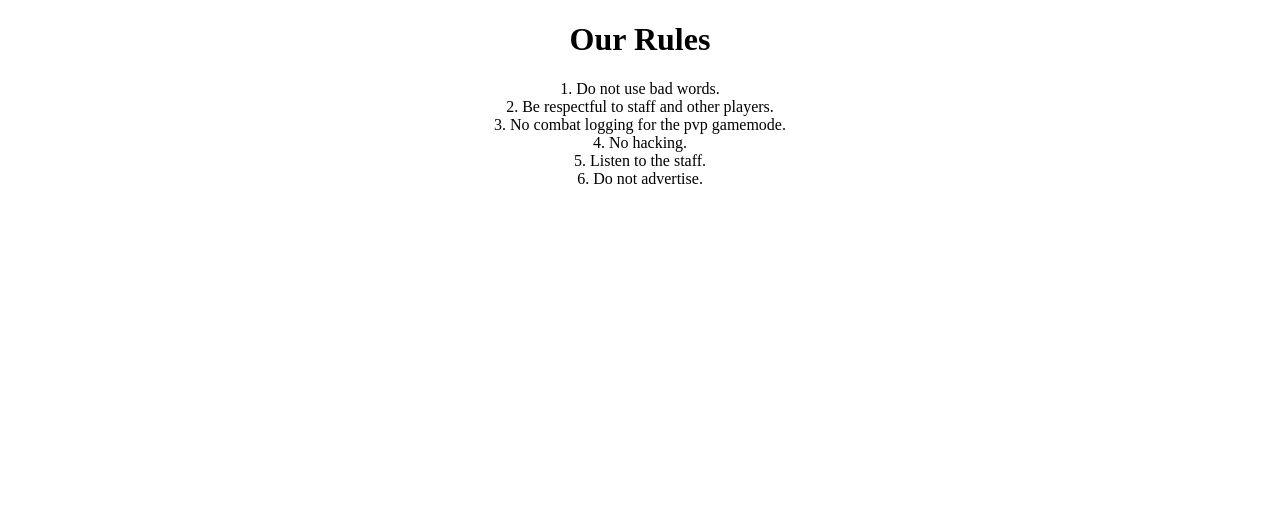
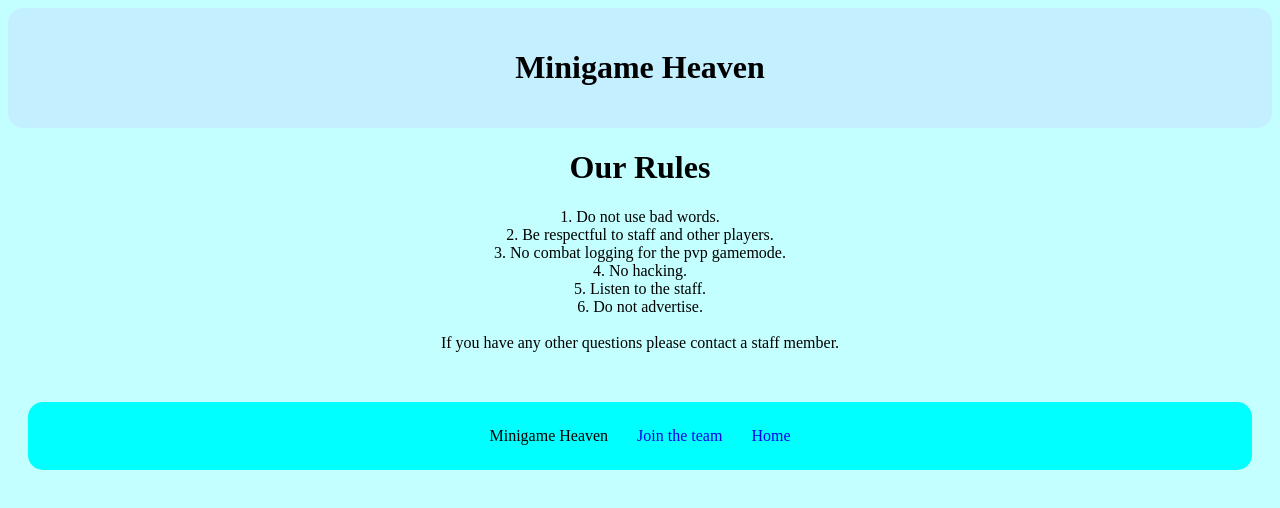
Before and after one commit to RespDev/MinigameHeaven-Website, a plain HTML site: page rules/index.html in a window 1280 px wide. Drawn offline with Linux system fonts and the light colour scheme.

Commit message:
huge changes

```diff
--- a/rules/index.html
+++ b/rules/index.html
@@ -2,14 +2,37 @@
 <html lang="en">
     <head>
         <title>Minigame Heaven - Rules</title>
+        <link rel="icon" type="image/x-icon" href="../MiniGame.png">
 
         <style>
             body {
                 text-align: center;
+                background-color: rgba(0, 255, 255, 0.233);
+            }
+            .header {
+                padding-top: 20px;
+                padding-bottom: 20px;
+                border-radius: 15px;
+                background-color: rgba(186, 157, 255, 0.164);
+            }
+            .footer {
+                margin-top: 50px;
+                margin-right: 20px;
+                margin-left: 20px;
+                padding: 25px;
+                background-color: aqua;
+                border-radius: 15px;
+            }
+            .link {
+                padding-left: 25px;
+                text-decoration: none;
             }
         </style>
     </head>
     <body>
+        <div class="header">
+            <h1 class="title">Minigame Heaven</h1>
+        </div>
         <h1>Our Rules</h1>
         <p>
             1. Do not use bad words.<br>
@@ -17,7 +40,13 @@
             3. No combat logging for the pvp gamemode.<br>
             4. No hacking.<br>
             5. Listen to the staff.<br>
-            6. Do not advertise.<br>
+            6. Do not advertise.<br><br>
+            If you have any other questions please contact a staff member.
         </p>
+        <div class="footer">
+            <a>Minigame Heaven</a>
+            <a href="https://docs.google.com/forms/d/e/1FAIpQLSfFw_wEcRh_ZN2hIVdpZntfom_rnqmeFymlF8Vaacv2mvSsUw/viewform" class="link">Join the team</a>
+            <a href="../index.html" class="link">Home</a>
+        </div>
     </body>
 </html>
```
Also changed, not shown: index.html (+17 -7 lines), 2 other files.
